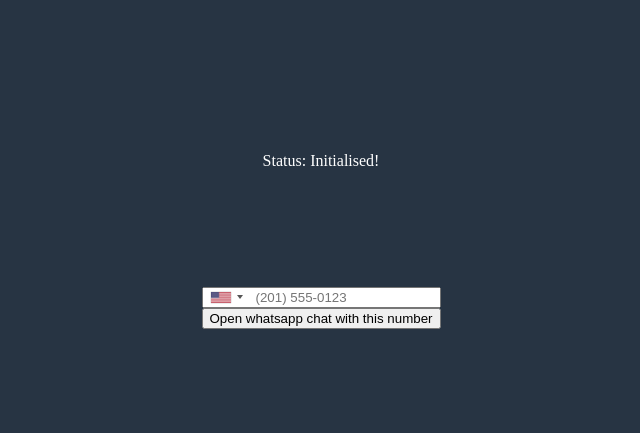
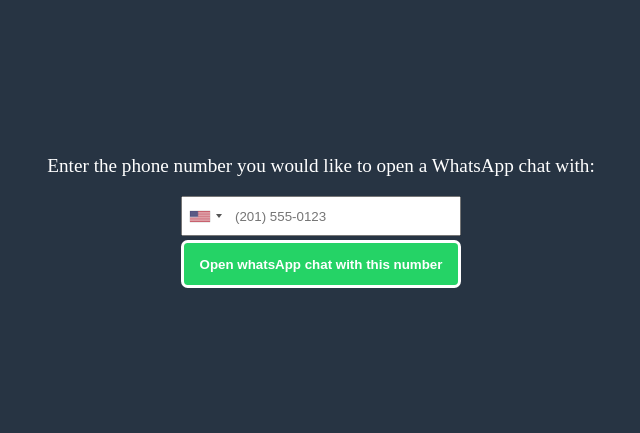
Before and after one commit to TomZelazny/whatsapp-message-unsaved-contact, a plain HTML site: page src/index.html in a window 1280 px wide. Shown: the whole page, without its empty margins (319-959 px from the left). Drawn offline with Linux system fonts and the light colour scheme.

Commit message:
change some looks

```diff
--- a/src/index.html
+++ b/src/index.html
@@ -7,13 +7,13 @@
   <meta name="viewport" content="width=device-width, initial-scale=1">
 
   <title>A Basic HTML5 Template</title>
-  <meta name="description" content="A simple HTML5 Template for new projects.">
+  <meta name="description" content="Open WhatsApp chat with unsaved number">
   <meta name="author" content="SitePoint">
 
-  <meta property="og:title" content="unsaved contact whatsapp message sender">
+  <meta property="og:title" content="Open WhatsApp chat with unsaved number">
   <meta property="og:type" content="website">
   <meta property="og:url" content="https://wa.unsaved.co">
-  <meta property="og:description" content="shortcut to send message to unsaved contact">
+  <meta property="og:description" content="Open WhatsApp chat with unsaved number">
   <meta property="og:image" content="image.png">
 
   <link rel="icon" href="/favicon.ico">
@@ -28,12 +28,11 @@
 
 <body>
   <p>
-    Status:
-    <span id="status">Initialising...</span>
+    Enter the phone number you would like to open a WhatsApp chat with:
   </p>
   <form id="phone_form">
     <input id="phone" type="tel" name="phone">
-    <button type="submit">Open whatsapp chat with this number</button>
+    <button type="submit">Open whatsApp chat with this number</button>
   </form>
   <script src="init.js"></script>
 </body>
--- a/src/init.js
+++ b/src/init.js
@@ -1,11 +1,10 @@
 const input = document.querySelector("#phone");
-const statusElement = document.querySelector("#status");
 
 var iti = window.intlTelInput(input, {
     utilsScript: "/vendors/js/utils.min.js",
 });
 iti.promise.then(function () {
-    statusElement.innerHTML = "Initialised!";
+    console.log("initialized!");
 });
 
 document.getElementById("phone_form").addEventListener("submit", () => {
--- a/src/style.css
+++ b/src/style.css
@@ -4,7 +4,16 @@
     align-items: center;
     padding: 10%;
     background: #273443;
+}
+
+p {
     color: white;
+    font-size: 1.2em;
+}
+
+input {
+    width: 21em;
+    height: 3em;
 }
 
 #phone_form {
@@ -12,5 +21,17 @@
     flex-direction: column;
     align-content: center;
     align-items: center;
-    padding: 10%;
+    padding: 0 10%;
 }
+
+button {
+    width: 100%;
+    background: #25D366;
+    color: white;
+    padding: 1em;
+    border: white solid;
+    margin-top: 0.3em;
+    font-weight: bold;
+    border-radius: 0.5em;
+    cursor: pointer;
+}
```
Also changed, not shown: 1 other file.
